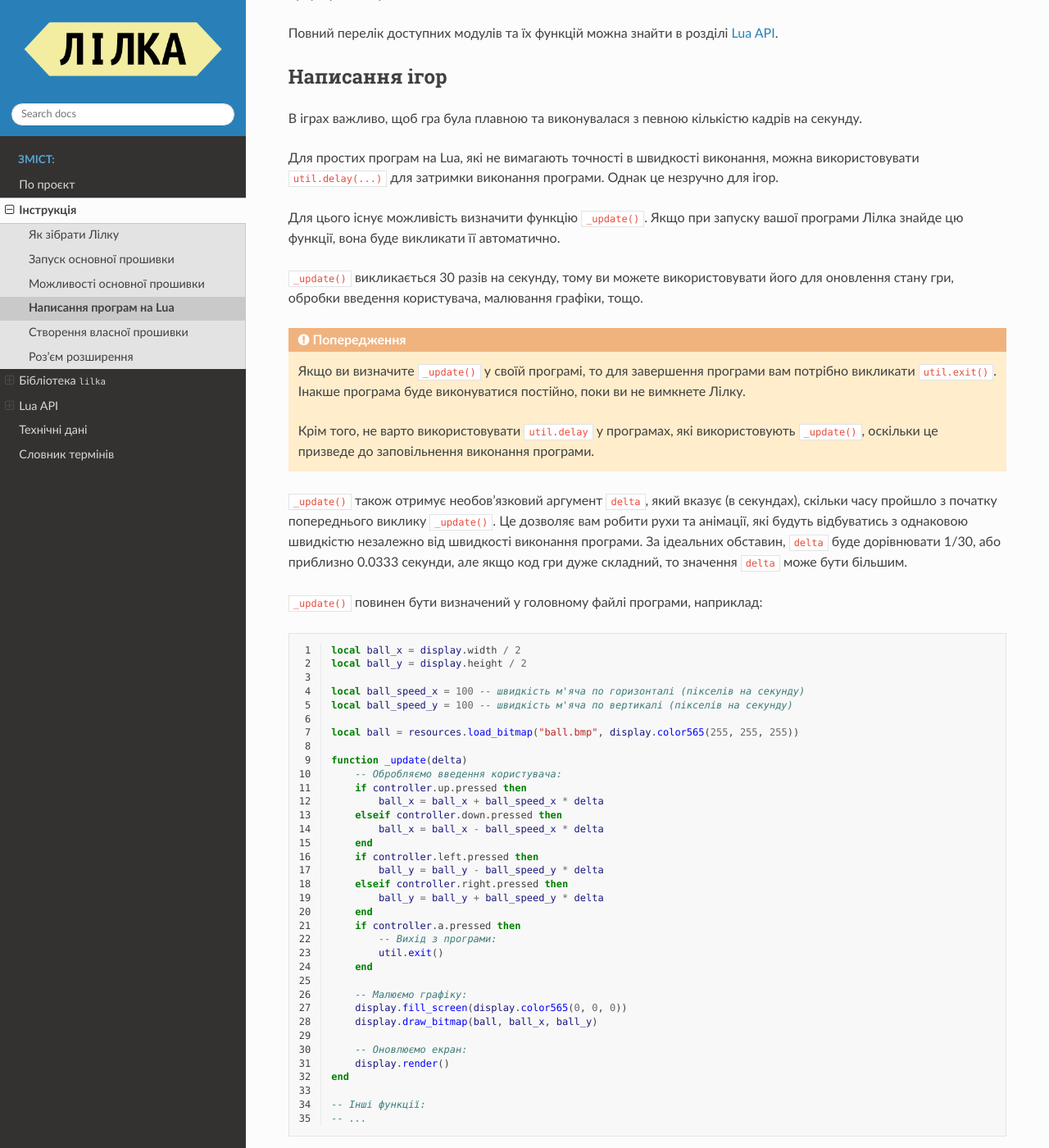
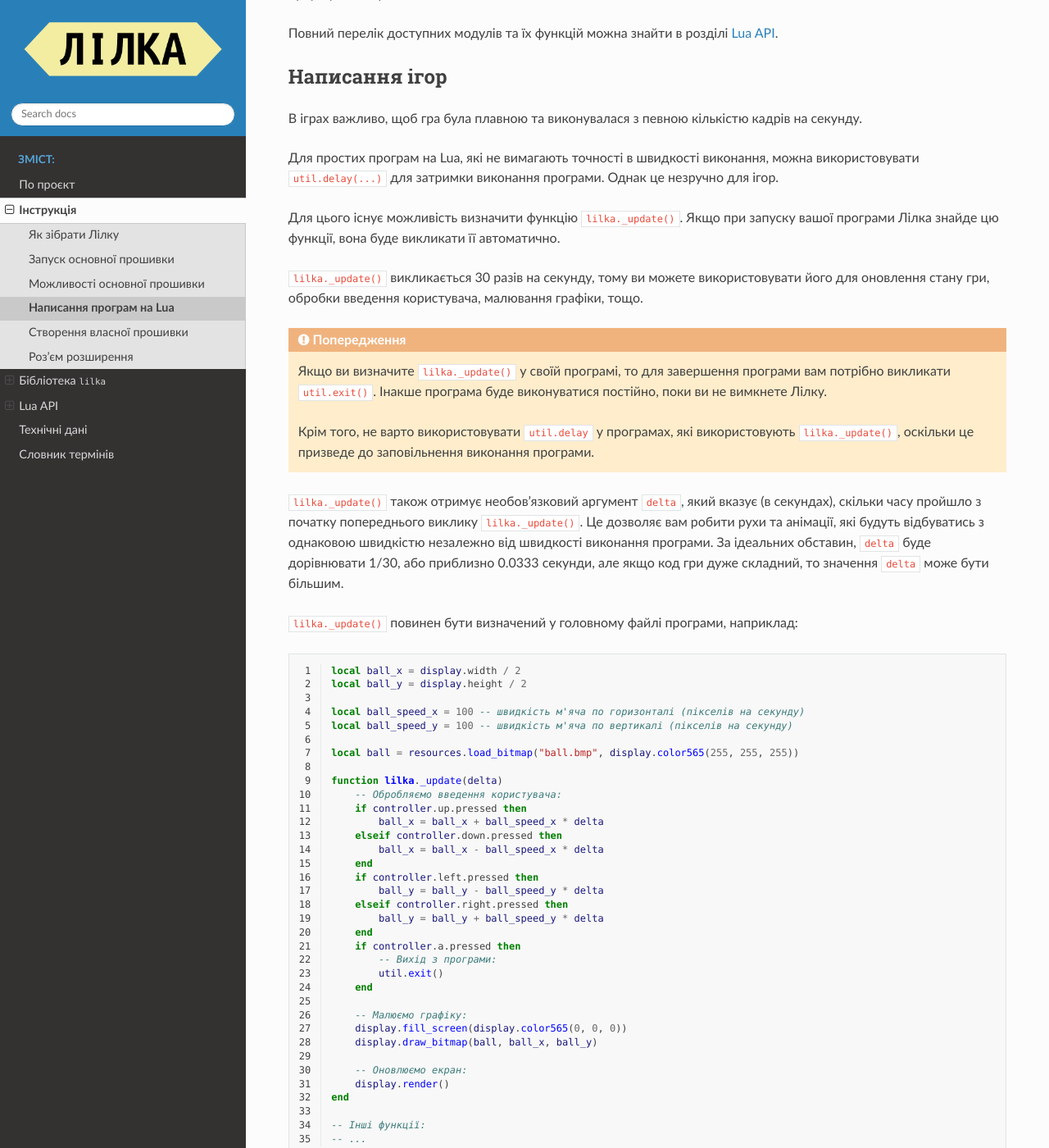
Before and after one commit to and3rson/lilka, a Sphinx documentation site: the page built from docs/manual/lua.rst, in a window 1280 px wide and 1400 px high, scrolled down 861 px. Shown: the whole window at 82% size. Built offline with Sphinx 7.4.7 and the Read the Docs theme 2.0.0, drawn with Linux system fonts in a browser that asks for light colours; cross-references to code outside the pages are shown as plain code.

```diff
--- a/docs/conf.py
+++ b/docs/conf.py
@@ -58,7 +58,7 @@ highlight_language = "cpp"
 extensions.append("sphinxcontrib.luadomain")
 extensions.append("sphinx_lua")
 
-lua_source_path = ["./lua"]
+lua_source_path = ["../sdk/addons/lualilka/"]
 lua_source_encoding = 'utf8'
 lua_source_comment_prefix = '---'
 lua_source_use_emmy_lua_syntax = True
--- a/docs/manual/lua.rst
+++ b/docs/manual/lua.rst
@@ -38,21 +38,21 @@
 
 Для простих програм на Lua, які не вимагають точності в швидкості виконання, можна використовувати ``util.delay(...)`` для затримки виконання програми. Однак це незручно для ігор.
 
-Для цього існує можливість визначити функцію ``_update()``. Якщо при запуску вашої програми Лілка знайде цю функції, вона буде викликати її автоматично.
+Для цього існує можливість визначити функцію ``lilka._update()``. Якщо при запуску вашої програми Лілка знайде цю функції, вона буде викликати її автоматично.
 
-``_update()`` викликається 30 разів на секунду, тому ви можете використовувати його для оновлення стану гри, обробки введення користувача, малювання графіки, тощо.
+``lilka._update()`` викликається 30 разів на секунду, тому ви можете використовувати його для оновлення стану гри, обробки введення користувача, малювання графіки, тощо.
 
 .. warning::
 
-   Якщо ви визначите ``_update()`` у своїй програмі, то для завершення програми вам потрібно викликати ``util.exit()``. Інакше програма буде виконуватися постійно, поки ви не вимкнете Лілку.
+   Якщо ви визначите ``lilka._update()`` у своїй програмі, то для завершення програми вам потрібно викликати ``util.exit()``. Інакше програма буде виконуватися постійно, поки ви не вимкнете Лілку.
 
-   Крім того, не варто використовувати :lua:func:`util.delay` у програмах, які використовують ``_update()``, оскільки це призведе до заповільнення виконання програми.
+   Крім того, не варто використовувати :lua:func:`util.delay` у програмах, які використовують ``lilka._update()``, оскільки це призведе до заповільнення виконання програми.
 
-``_update()`` також отримує необов'язковий аргумент ``delta``, який вказує (в секундах), скільки часу пройшло з початку попереднього виклику ``_update()``.
+``lilka._update()`` також отримує необов'язковий аргумент ``delta``, який вказує (в секундах), скільки часу пройшло з початку попереднього виклику ``lilka._update()``.
 Це дозволяє вам робити рухи та анімації, які будуть відбуватись з однаковою швидкістю незалежно від швидкості виконання програми.
 За ідеальних обставин, ``delta`` буде дорівнювати 1/30, або приблизно 0.0333 секунди, але якщо код гри дуже складний, то значення ``delta`` може бути більшим.
 
-``_update()`` повинен бути визначений у головному файлі програми, наприклад:
+``lilka._update()`` повинен бути визначений у головному файлі програми, наприклад:
 
 .. code-block:: lua
     :linenos:
@@ -65,7 +65,7 @@
 
     local ball = resources.load_bitmap("ball.bmp", display.color565(255, 255, 255))
 
-    function _update(delta)
+    function lilka._update(delta)
         -- Обробляємо введення користувача:
         if controller.up.pressed then
             ball_x = ball_x + ball_speed_x * delta
```
Also changed, not shown: 12 other files.
